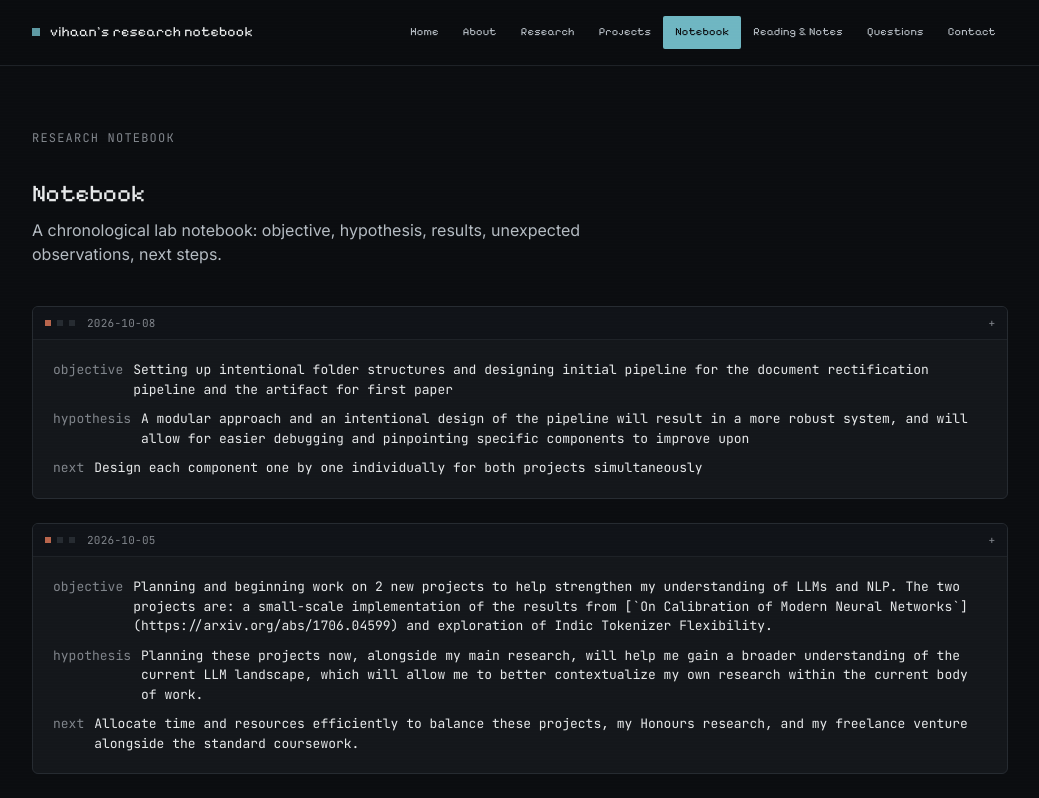
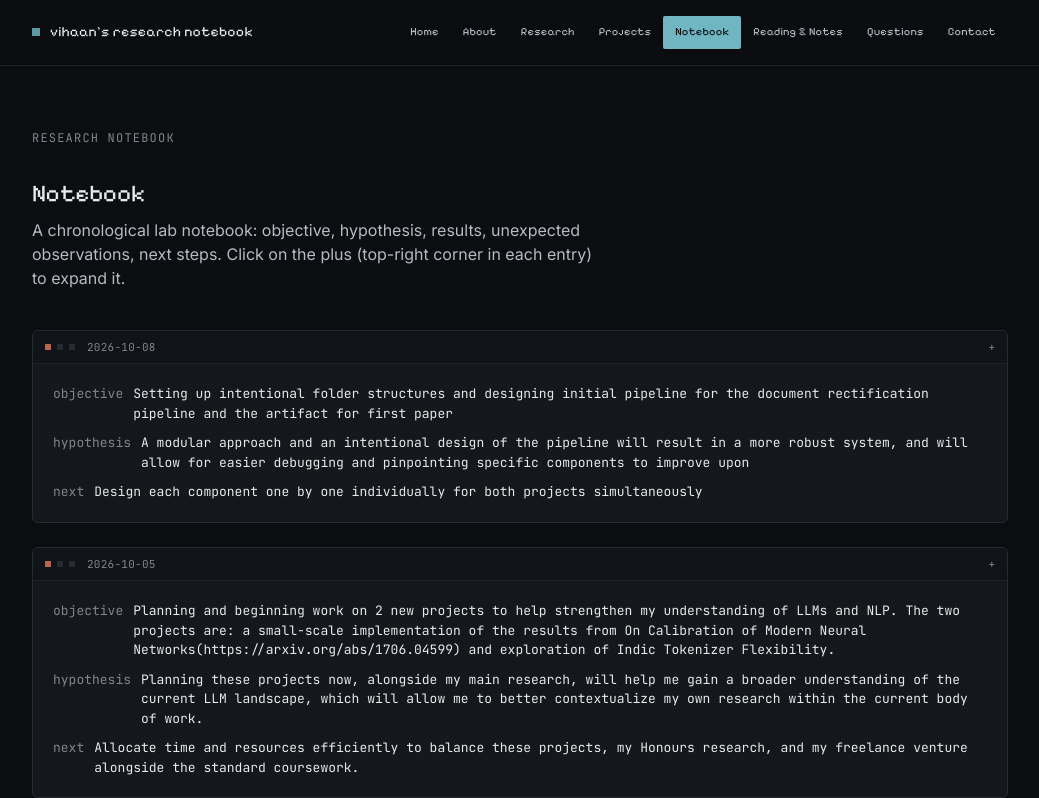
Before and after one commit to vihaan-in-kebab-case/research-portfolio, a Next.js app: page /notebook in a window 1280 px wide. Shown: the top 798 px of the page, without its empty margins (120-1159 px from the left). Built offline with nearby package versions, Linux system fonts and the light colour scheme.

Commit message:
something

```diff
--- a/app/notebook/page.tsx
+++ b/app/notebook/page.tsx
@@ -14,7 +14,7 @@ export default function NotebookPage() {
       <h1 className="mb-2 font-pixel text-2xl">Notebook</h1>
       <p className="mb-10 max-w-xl text-text-dim">
         A chronological lab notebook: objective, hypothesis, results,
-        unexpected observations, next steps.
+        unexpected observations, next steps. Click on the plus (top-right corner in each entry) to expand it.
       </p>
 
       {entries.length === 0 ? (
--- a/content/notebook/calibration-and-tokenizer-projects.md
+++ b/content/notebook/calibration-and-tokenizer-projects.md
@@ -1,6 +1,6 @@
 ---
 date: "2026-10-05"
-objective: "Planning and beginning work on 2 new projects to help strengthen my understanding of LLMs and NLP. The two projects are: a small-scale implementation of the results from [`On Calibration of Modern Neural Networks`](https://arxiv.org/abs/1706.04599) and exploration of Indic Tokenizer Flexibility."
+objective: "Planning and beginning work on 2 new projects to help strengthen my understanding of LLMs and NLP. The two projects are: a small-scale implementation of the results from On Calibration of Modern Neural Networks(https://arxiv.org/abs/1706.04599) and exploration of Indic Tokenizer Flexibility."
 hypothesis: "Planning these projects now, alongside my main research, will help me gain a broader understanding of the current LLM landscape, which will allow me to better contextualize my own research within the current body of work."
 next_steps: "Allocate time and resources efficiently to balance these projects, my Honours research, and my freelance venture alongside the standard coursework."
 ---
```
